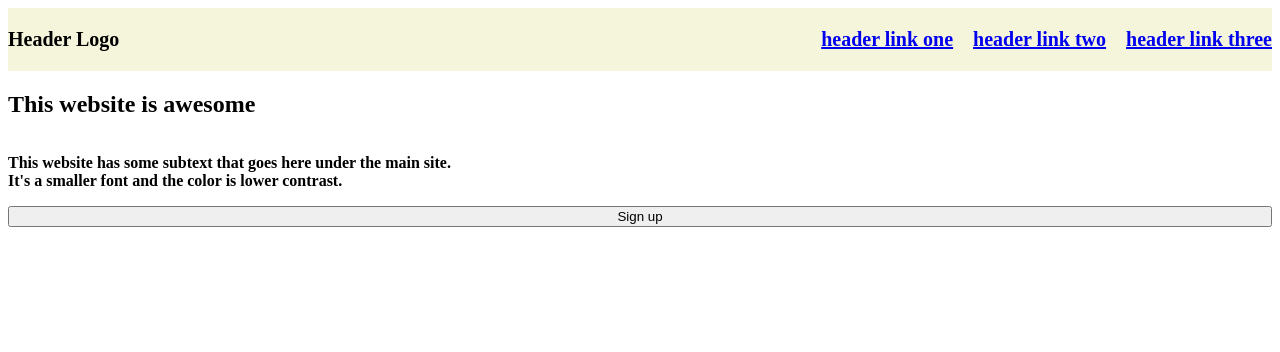
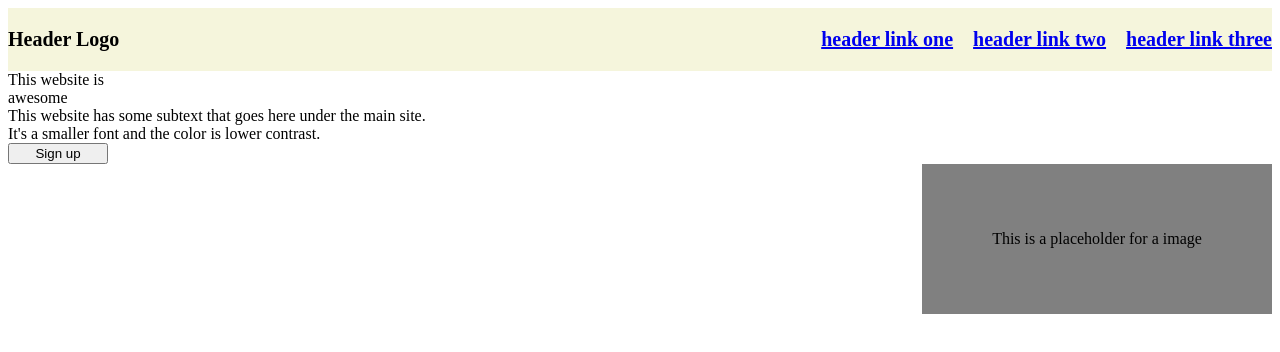
Before and after one commit to pcuyeu/Landing-Page, a plain HTML site: page Landing-Page.html in a window 1280 px wide. Drawn offline with Linux system fonts and the light colour scheme.

Commit message:
second commit

```diff
--- a/Landing-Page.html
+++ b/Landing-Page.html
@@ -17,15 +17,25 @@
     </header>
 
     <div class="hero-banner">
-        <h2>This website is awesome</h2>
-        <p>This website has some subtext that goes here under
-            the main site.<br> It's a smaller font and the color
-            is lower contrast.
-        </p>
-        <button>Sign up</button>
+        <div class="left-side">
+            <div>
+                <span>This website is <br>awesome</span>
+            </div>
+            <div>
+                <span>This website has some subtext that goes here under
+                    the main site.<br> It's a smaller font and the color
+                    is lower contrast.</span>
+            </div>
+            <div>
+                <button>Sign up</button>
+            </div>
+        </div>
+
+        <div class="right-side">
+            <span class="gray-rectangle">This is a placeholder for a image</span>
+        </div>
     </div>
 
-    <div></div>
 
 </body>
 </html>
--- a/styles.css
+++ b/styles.css
@@ -23,10 +23,29 @@ ul {
     flex-direction: column;
 }
 
+.hero-banner h2 {
+    display: flex
+}
+
 .hero-banner p {
-    font-weight: bold;
+    display: flex;
+
 }
 
 .hero-banner button {
+    display: flex;
+    width: 100px;
+    justify-content: center;
 
 }
+
+.hero-banner .gray-rectangle {
+    display: flex;
+    justify-content: center;
+    align-items: center;
+    background-color: gray;
+    width: 350px;
+    height: 150px;
+    margin-left: auto;
+
+}
```
Also changed, not shown: bunny.jpg (added).
